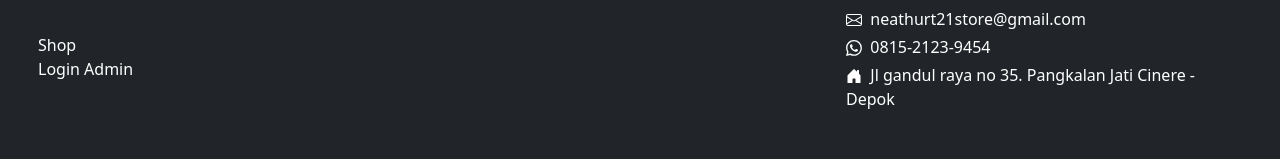
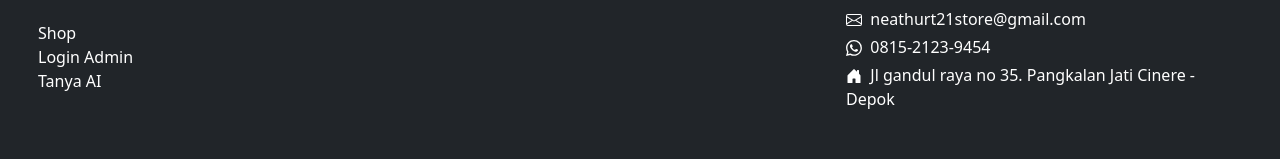
Before and after one commit to RanggaadiP35/NeatHurt-store, a React (Vite) app: page / in a window 1280 px wide. Shown: the part 1015-1174 px from the top of the page. Built offline with nearby package versions, Linux system fonts and the light colour scheme; no server answers.

Commit message:
update menambahkan link untuk halaman admin

```diff
--- a/src/components/footer.jsx
+++ b/src/components/footer.jsx
@@ -68,6 +68,7 @@ const Footer = () => {
                                 <NavLink to="/Shop" className='nav-link' aria-current="page">Shop</NavLink>
                                 {/* <NavLink to="/Team" className='nav-link' aria-current="page">Team</NavLink> */}
                                 <NavLink to="/Login-Admin" className='nav-link' aria-current="page">Login Admin</NavLink>
+                                <NavLink to="/Tanya-AI" className='nav-link' aria-current="page">Tanya AI</NavLink>
                                 {/* <a className="nav-link active" aria-current="page" href="#">
                                     Home
                                 </a>
```
